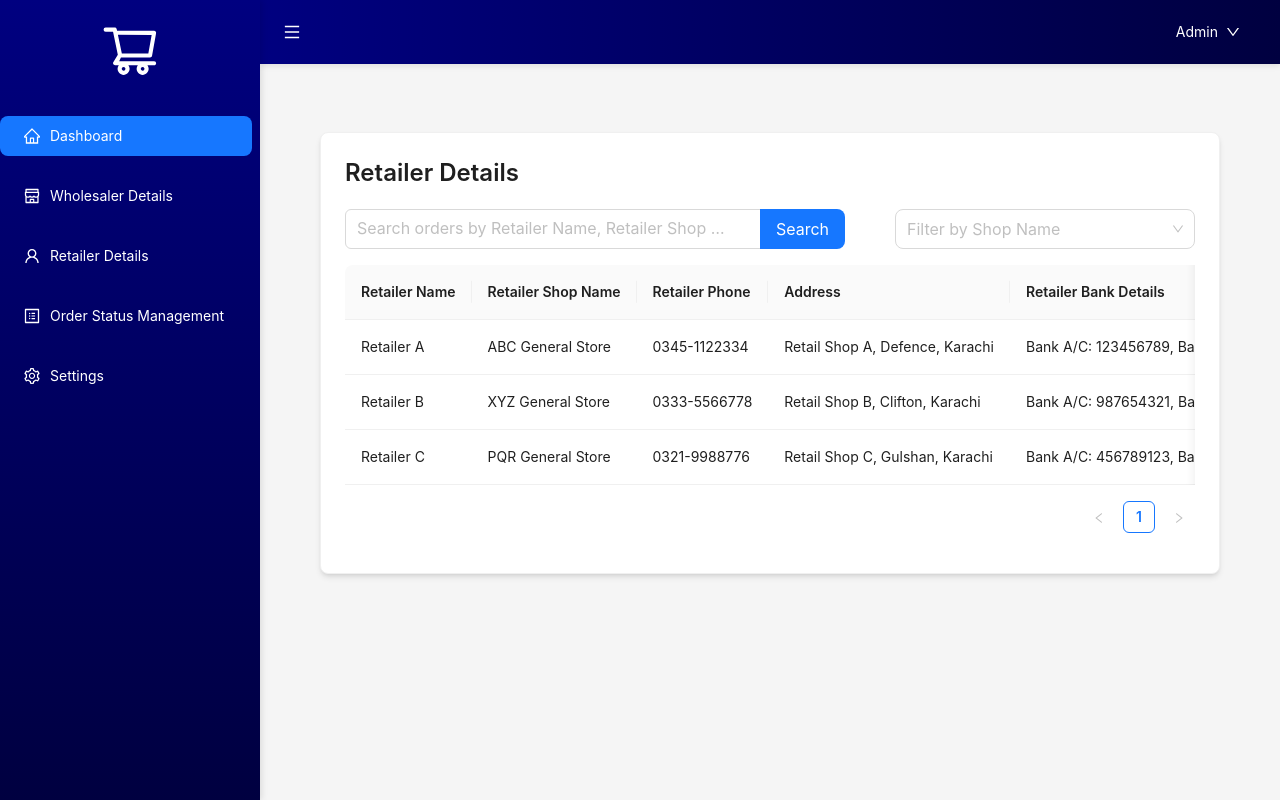
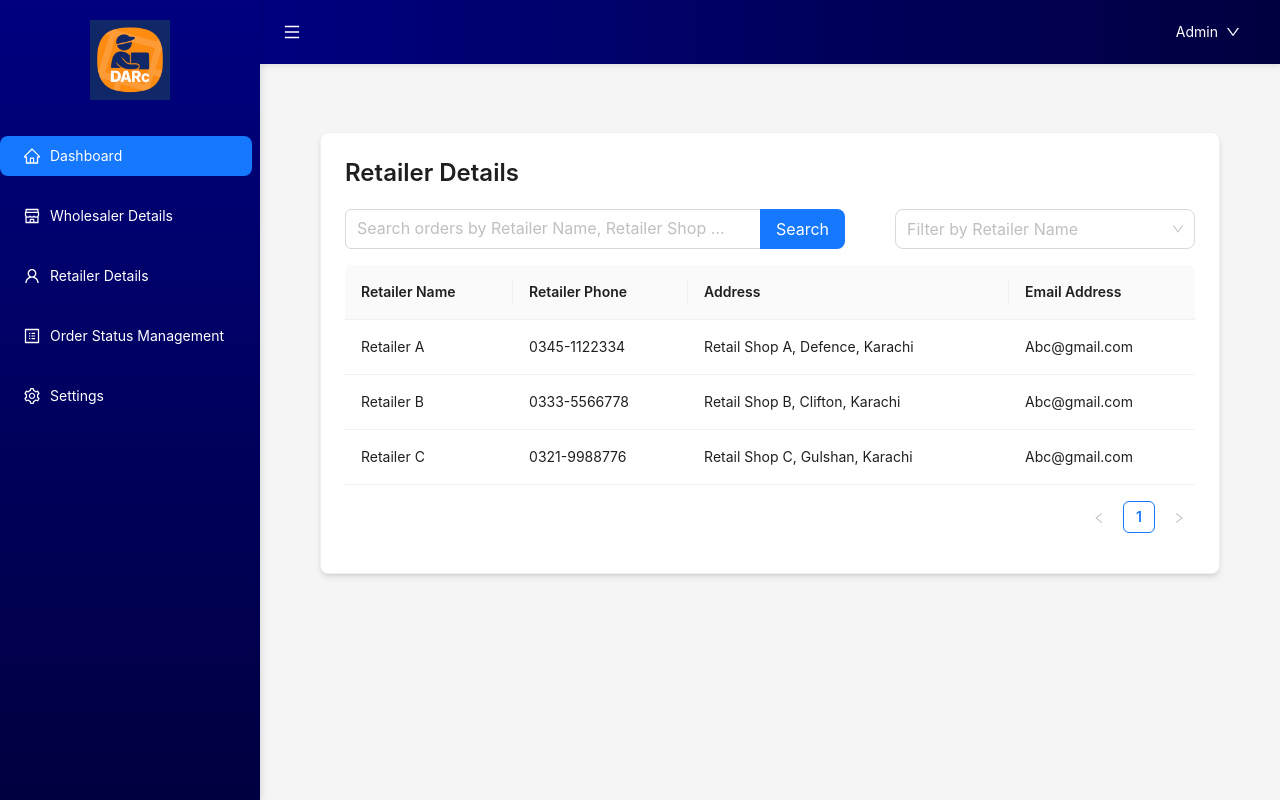
Before and after one commit to Dot-Click/Frank-admin-panel-Fe, a React (Vite) app: page /dashboard/retailer-details in a window 1280 px wide. Built offline with nearby package versions, Linux system fonts and the light colour scheme.

Commit message:
QA Fixes Done

```diff
--- a/index.html
+++ b/index.html
@@ -2,9 +2,9 @@
 <html lang="en">
   <head>
     <meta charset="UTF-8" />
-    <!-- <link rel="icon" type="image/svg+xml" href="/vite.svg" /> -->
+    <link rel="icon" type="image/svg+xml" href="/DARcAppLogo.png" />
     <meta name="viewport" content="width=device-width, initial-scale=1.0" />
-    <title>Admin Portal</title>
+    <title>DARc Logistics</title>
   </head>
   <!--  -->
   <body>
--- a/src/components/RetailerDetail.tsx
+++ b/src/components/RetailerDetail.tsx
@@ -4,12 +4,10 @@ import type { ColumnsType } from "antd/es/table";
 import { useLocation } from "react-router-dom";
 
 interface Order {
-  phone: string;
   Address: string;
   retailerName: string;
   retailerPhone: string;
-  retailerShopName: string;
-  retailerBankDetails: string;
+  EmailAddress: string
 }
 
 const Deliverorder: React.FC = () => {
@@ -19,47 +17,39 @@ const Deliverorder: React.FC = () => {
   const pathname = location.pathname.split("/").pop()?.replace(/-/g, " ")
   const Deliverorders: Order[] = [
     {
-      phone: "0300-1234567",
       Address: "Retail Shop A, Defence, Karachi",
       retailerName: "Retailer A",
       retailerPhone: "0345-1122334",
-      retailerShopName: "ABC General Store",
-      retailerBankDetails: "Bank A/C: 123456789, Bank Name: ABC Bank",
+      EmailAddress: "Abc@gmail.com"
     },
     {
-      phone: "0311-9876543",
       Address: "Retail Shop B, Clifton, Karachi",
       retailerName: "Retailer B",
       retailerPhone: "0333-5566778",
-      retailerShopName: "XYZ General Store",
-      retailerBankDetails: "Bank A/C: 987654321, Bank Name: XYZ Bank",
+      EmailAddress: "Abc@gmail.com"
     },
     {
-      phone: "0311-9876543",
       Address: "Retail Shop C, Gulshan, Karachi",
       retailerName: "Retailer C",
       retailerPhone: "0321-9988776",
-      retailerShopName: "PQR General Store",
-      retailerBankDetails: "Bank A/C: 456789123, Bank Name: PQR Bank",
+      EmailAddress: "Abc@gmail.com"
     },
   ];
 
   const columns: ColumnsType<Order> = [
     { title: "Retailer Name", dataIndex: "retailerName", key: "retailerName" },
-    { title: "Retailer Shop Name", dataIndex: "retailerShopName", key: "retailerShopName" },
     { title: "Retailer Phone", dataIndex: "retailerPhone", key: "retailerPhone" },
     { title: "Address", dataIndex: "Address", key: "Address" },
-    { title: "Retailer Bank Details", dataIndex: "retailerBankDetails", key: "retailerBankDetails" },
+    { title: "Email Address", dataIndex: "EmailAddress", key: "EmailAddress" },
   ];
 
   const filteredOrders = Deliverorders.filter(order => {
     const matchesSearch =
       order.Address.toLowerCase().includes(searchText.toLowerCase()) ||
       order.retailerName.toLowerCase().includes(searchText.toLowerCase()) ||
-      order.retailerPhone.toLowerCase().includes(searchText.toLowerCase()) ||
-      order.retailerShopName.toLowerCase().includes(searchText.toLowerCase())
-
-    const matchesFilter = filter ? order.retailerShopName === filter : true;
+      order.EmailAddress.toLowerCase().includes(searchText.toLowerCase()) ||
+      order.retailerPhone.toLowerCase().includes(searchText.toLowerCase())
+    const matchesFilter = filter ? order.retailerName === filter : true;
 
     return matchesSearch && matchesFilter;
   }
@@ -79,20 +69,20 @@ const Deliverorder: React.FC = () => {
             onChange={(e) => setSearchText(e.target.value)}
             style={{ width: "100%", maxWidth: 500, marginTop: "4px" }}
             className="mb-4"
-            />
+          />
           <Select
-            placeholder="Filter by Shop Name"
+            placeholder="Filter by Retailer Name"
             size="large"
             allowClear
             options={[
-              { value: "ABC General Store", label: "ABC General Store" },
-              { value: "XYZ General Store", label: "XYZ General Store" },
-              { value: "PQR General Store", label: "PQR General Store" },
+              { value: "Retailer A", label: "Retailer A" },
+              { value: "Retailer B", label: "Retailer B" },
+              { value: "Retailer C", label: "Retailer C" },
             ]}
             onChange={(value) => setFilter(value)}
             className="mb-4"
             style={{ width: "100%", maxWidth: 300, marginTop: "4px", marginBottom: "4px" }}
-            />
+          />
         </div>
         <Table
           columns={columns}
--- a/src/components/Setting.tsx
+++ b/src/components/Setting.tsx
@@ -15,13 +15,22 @@ export const Setting = () => {
     return (
         <div className="p-5">
             <Card className="rounded-lg shadow-md mb-5">
-                <h2 className="text-2xl font-semibold mb-4">{pathname}</h2>
+                <h2 className="text-2xl font-semibold mb-4 capitalize">{pathname}</h2>
                 <Form layout="vertical">
+                    <Form.Item label="Name" name="Name"
+                    rules={[{ required: true, message: "Please input your Name!" }, { type: 'string', message: 'Please enter a valid Name!' }]}
+                    >
+                        <Input
+                            placeholder="Name"
+                            defaultValue={"Admin"}
+                        />
+                    </Form.Item>
                     <Form.Item label="Email" name="email"
                     rules={[{ required: true, message: "Please input your email!" }, { type: 'email', message: 'Please enter a valid email!' }]}
                     >
                         <Input
                             placeholder="Email"
+                            defaultValue={"admin@gmail.com"}
                         />
                     </Form.Item>
                     <Form.Item label="Password" name="password"
--- a/src/components/layout.tsx
+++ b/src/components/layout.tsx
@@ -4,7 +4,6 @@ import {
     ProfileOutlined,
     SettingOutlined,
     ShopOutlined,
-    ShoppingCartOutlined,
     UserOutlined,
 } from '@ant-design/icons';
 import { Button, Layout, Menu } from 'antd';
@@ -22,13 +21,13 @@ const DashboardLayout = () => {
         <div>
             <Layout>
                 <Sider trigger={null} collapsible collapsed={collapsed} className='min-h-screen' width={260} style={{
-                    background: "linear-gradient(to bottom, #000080, #000040)", // Dark blue gradient
+                    background: "linear-gradient(to bottom, #000080, #000040)",
                     paddingTop: 20,
                     boxShadow: "2px 0 6px rgba(0, 0, 0, 0.1)"
                 }}>
-                    <div className="demo-logo-vertical" />
-                    <div className='flex justify-center items-center cursor-pointer mb-6'>
-                        <ShoppingCartOutlined className='text-[60px]' style={{ color: '#fff' }} onClick={() => navigate("/dashboard")} />
+                    {/* <div className="demo-logo-vertical" /> */}
+                    <div className='flex justify-center items-center cursor-pointer'>
+                        <img src="/DARcAppLogo.png" alt="" onClick={() => navigate("/dashboard")} width={80}/>
                     </div>
                     <Menu
                         style={{ marginTop: 26, background: "transparent", borderRight: "none" }}
```
Also changed, not shown: public/DARcAppLogo.png (added).
